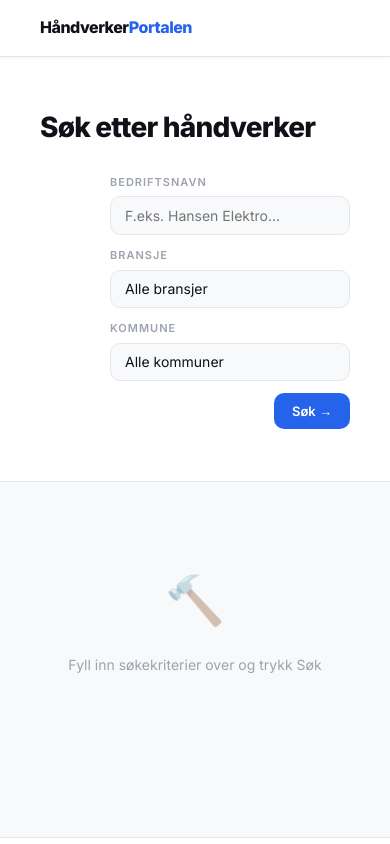
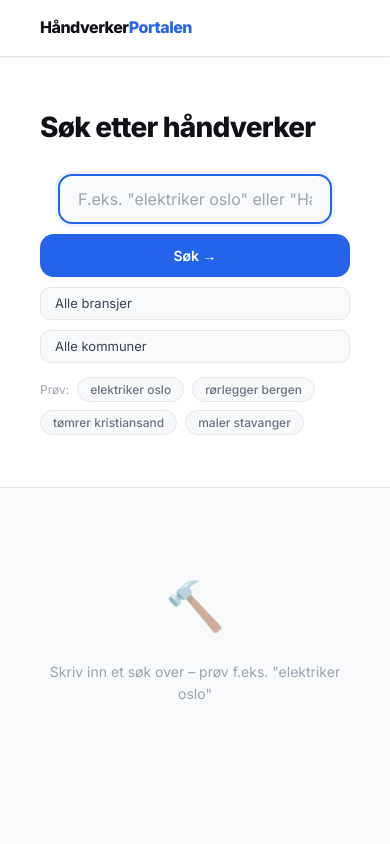
Before and after one commit to uppitmarketing/haandverkerportalen, a Next.js app: page /sok in a window 390 px wide. Shown: the top 844 px of the page. Built offline with nearby package versions, Linux system fonts and the light colour scheme.

Commit message:
Improve: smart søk med tekstparsing

```diff
--- a/pages/sok.jsx
+++ b/pages/sok.jsx
@@ -6,36 +6,88 @@ import BedriftKort from '../components/BedriftKort';
 import { NAERINGSKODER, KOMMUNER, sokBedrifter } from '../lib/db';
 import styles from '../styles/Sok.module.css';
 
+// Søkeord som matcher bransjer
+const BRANSJE_SOKEORD = {
+  'elektriker': '43.210', 'elektro': '43.210', 'elektrisk': '43.210',
+  'rørlegger': '43.221', 'rorlegger': '43.221', 'vvs': '43.221', 'rør': '43.221',
+  'tømrer': '43.320', 'tomrer': '43.320', 'snekker': '43.320', 'tømrere': '43.320',
+  'maler': '43.340', 'malerfirma': '43.340', 'glass': '43.340', 'glassmester': '43.340',
+  'byggmester': '41.000', 'bygg': '41.000', 'byggefirma': '41.000', 'entreprenør': '41.000',
+  'taklegger': '43.910', 'tak': '43.910', 'taket': '43.910',
+  'gulvlegger': '43.330', 'gulv': '43.330', 'parkett': '43.330',
+  'grunnarbeid': '43.120', 'graving': '43.120', 'grunnentreprenør': '43.120',
+};
+
+function parseFrektekst(tekst) {
+  if (!tekst) return { navn: '', naeringskode: '', kommunenummer: '' };
+
+  const ord = tekst.toLowerCase().trim().split(/\s+/);
+  let funnetKode = '';
+  let funnetKommune = '';
+  const gjenværendeOrd = [];
+
+  for (const ord_item of ord) {
+    // Sjekk bransje
+    if (!funnetKode && BRANSJE_SOKEORD[ord_item]) {
+      funnetKode = BRANSJE_SOKEORD[ord_item];
+      continue;
+    }
+    // Sjekk kommune
+    const kommune = KOMMUNER.find(k =>
+      k.navn.toLowerCase() === ord_item ||
+      k.slug === ord_item ||
+      k.navn.toLowerCase().replace(/\s/g, '') === ord_item
+    );
+    if (!funnetKommune && kommune) {
+      funnetKommune = kommune.nummer;
+      continue;
+    }
+    gjenværendeOrd.push(ord_item);
+  }
+
+  return {
+    naeringskode: funnetKode,
+    kommunenummer: funnetKommune,
+    navn: gjenværendeOrd.join(' '),
+  };
+}
+
 export default function SokSide() {
   const router = useRouter();
-  const { navn, kode, kommune } = router.query;
+  const { q, kode, kommune } = router.query;
 
+  const [query, setQuery] = useState('');
+  const [kodeInput, setKodeInput] = useState('');
+  const [kommuneInput, setKommuneInput] = useState('');
   const [resultater, setResultater] = useState([]);
   const [laster, setLaster] = useState(false);
   const [sokt, setSokt] = useState(false);
-
-  const [navnInput, setNavnInput] = useState('');
-  const [kodeInput, setKodeInput] = useState('');
-  const [kommuneInput, setKommuneInput] = useState('');
+  const [parsed, setParsed] = useState(null);
 
   useEffect(() => {
     if (!router.isReady) return;
-    if (navn) setNavnInput(navn);
+    if (q) setQuery(q);
     if (kode) setKodeInput(kode);
     if (kommune) setKommuneInput(kommune);
-    if (navn || kode || kommune) {
-      utforSok({ navn, kode, kommune });
+    if (q || kode || kommune) {
+      utforSok(q || '', kode || '', kommune || '');
     }
-  }, [router.isReady, navn, kode, kommune]);
+  }, [router.isReady]);
 
-  async function utforSok(params) {
+  async function utforSok(q_val, kode_val, kommune_val) {
     setLaster(true);
     setSokt(true);
+
+    // Parse fritekst
+    const p = parseFrektekst(q_val);
+    setParsed(p);
+
     const data = await sokBedrifter({
-      navn: params.navn || '',
-      naeringskode: params.kode || '',
-      kommunenummer: params.kommune || '',
+      navn: p.navn || '',
+      naeringskode: kode_val || p.naeringskode || '',
+      kommunenummer: kommune_val || p.kommunenummer || '',
     });
+
     setResultater(data);
     setLaster(false);
   }
@@ -45,12 +97,20 @@ export default function SokSide() {
     router.push({
       pathname: '/sok',
       query: {
-        ...(navnInput && { navn: navnInput }),
+        ...(query && { q: query }),
         ...(kodeInput && { kode: kodeInput }),
         ...(kommuneInput && { kommune: kommuneInput }),
       }
-    });
+    }, undefined, { shallow: false });
+    utforSok(query, kodeInput, kommuneInput);
   }
+
+  const funnetBransje = parsed?.naeringskode
+    ? NAERINGSKODER.find(n => n.kode === parsed.naeringskode)
+    : null;
+  const funnetKommune = parsed?.kommunenummer
+    ? KOMMUNER.find(k => k.nummer === parsed.kommunenummer)
+    : null;
 
   return (
     <Layout
@@ -61,44 +121,75 @@ export default function SokSide() {
         <div className="container">
           <h1 className={styles.title}>Søk etter håndverker</h1>
           <form onSubmit={handleSubmit} className={styles.searchForm}>
-            <div className={styles.fields}>
-              <div className={styles.field}>
-                <label>Bedriftsnavn</label>
+            <div className={styles.mainField}>
               <input
                 type="text"
-                  placeholder="F.eks. Hansen Elektro..."
-                  value={navnInput}
-                  onChange={e => setNavnInput(e.target.value)}
+                className={styles.mainInput}
+                placeholder='F.eks. "elektriker oslo" eller "Hansen Elektro"'
+                value={query}
+                onChange={e => setQuery(e.target.value)}
+                autoFocus
               />
+              <button type="submit" className={`btn btn--primary ${styles.searchBtn}`}>
+                Søk →
+              </button>
             </div>
-              <div className={styles.field}>
-                <label>Bransje</label>
-                <select value={kodeInput} onChange={e => setKodeInput(e.target.value)}>
+
+            <div className={styles.filters}>
+              <select
+                className={styles.filterSelect}
+                value={kodeInput}
+                onChange={e => setKodeInput(e.target.value)}
+              >
                 <option value="">Alle bransjer</option>
                 {NAERINGSKODER.map(n => (
                   <option key={n.kode} value={n.kode}>{n.icon} {n.visningsnavn}</option>
                 ))}
               </select>
-              </div>
-              <div className={styles.field}>
-                <label>Kommune</label>
-                <select value={kommuneInput} onChange={e => setKommuneInput(e.target.value)}>
+              <select
+                className={styles.filterSelect}
+                value={kommuneInput}
+                onChange={e => setKommuneInput(e.target.value)}
+              >
                 <option value="">Alle kommuner</option>
                 {KOMMUNER.map(k => (
                   <option key={k.nummer} value={k.nummer}>{k.navn}</option>
                 ))}
               </select>
             </div>
+          </form>
+
+          <div className={styles.eksempler}>
+            <span>Prøv:</span>
+            {['elektriker oslo', 'rørlegger bergen', 'tømrer kristiansand', 'maler stavanger'].map(s => (
+              <button
+                key={s}
+                className={styles.exChip}
+                onClick={() => {
+                  setQuery(s);
+                  utforSok(s, '', '');
+                  router.push({ pathname: '/sok', query: { q: s } });
+                }}
+              >
+                {s}
+              </button>
+            ))}
           </div>
-            <button type="submit" className="btn btn--primary">Søk →</button>
-          </form>
         </div>
       </section>
 
       <div className="container">
-        {laster && (
-          <div className={styles.status}>Søker...</div>
+        {/* Vis hva som ble tolket */}
+        {sokt && !laster && parsed && (funnetBransje || funnetKommune) && (
+          <div className={styles.parsedInfo}>
+            <span>Søkte etter:</span>
+            {funnetBransje && <span className={styles.parsedTag}>{funnetBransje.icon} {funnetBransje.visningsnavn}</span>}
+            {funnetKommune && <span className={styles.parsedTag}>📍 {funnetKommune.navn}</span>}
+            {parsed.navn && <span className={styles.parsedTag}>🔤 "{parsed.navn}"</span>}
+          </div>
         )}
+
+        {laster && <div className={styles.status}>Søker...</div>}
 
         {!laster && sokt && resultater.length === 0 && (
           <div className={styles.ingenTreff}>
@@ -124,7 +215,7 @@ export default function SokSide() {
         {!sokt && (
           <div className={styles.start}>
             <div className={styles.startIcon}>🔨</div>
-            <p>Fyll inn søkekriterier over og trykk Søk</p>
+            <p>Skriv inn et søk over – prøv f.eks. "elektriker oslo"</p>
           </div>
         )}
       </div>
--- a/styles/Sok.module.css
+++ b/styles/Sok.module.css
@@ -13,69 +13,99 @@
   margin-bottom: 24px;
 }
 
-.searchForm {
+.searchForm { display: flex; flex-direction: column; gap: 10px; }
+
+.mainField {
   display: flex;
-  gap: 12px;
-  align-items: flex-end;
+  gap: 10px;
+  align-items: center;
+}
+
+.mainInput {
+  flex: 1;
+  background: var(--bg);
+  border: 2px solid var(--border);
+  color: var(--ink);
+  font-family: 'Inter', sans-serif;
+  font-size: 16px;
+  padding: 13px 18px;
+  border-radius: var(--radius-lg);
+  outline: none;
+  transition: border-color 0.15s;
+}
+
+.mainInput:focus { border-color: var(--accent); box-shadow: 0 0 0 3px rgba(37,99,235,0.08); }
+.mainInput::placeholder { color: var(--muted); }
+
+.searchBtn { padding: 13px 24px; font-size: 14px; border-radius: var(--radius-lg); }
+
+.filters { display: flex; gap: 10px; }
+
+.filterSelect {
+  background: var(--bg);
+  border: 1.5px solid var(--border);
+  color: var(--ink-2);
+  font-family: 'Inter', sans-serif;
+  font-size: 13px;
+  padding: 8px 14px;
+  border-radius: var(--radius);
+  outline: none;
+  appearance: none;
+  cursor: pointer;
+  min-width: 160px;
+  transition: border-color 0.15s;
+}
+
+.filterSelect:focus { border-color: var(--accent); }
+
+.eksempler {
+  display: flex;
+  align-items: center;
+  gap: 8px;
+  margin-top: 14px;
+  flex-wrap: wrap;
+  font-size: 12px;
+  color: var(--muted);
+}
+
+.exChip {
+  background: var(--bg);
+  border: 1px solid var(--border);
+  color: var(--ink-3);
+  font-family: 'Inter', sans-serif;
+  font-size: 12px;
+  font-weight: 500;
+  padding: 4px 12px;
+  border-radius: 20px;
+  cursor: pointer;
+  transition: all 0.15s;
+}
+
+.exChip:hover { border-color: var(--accent); color: var(--accent); background: var(--accent-lt); }
+
+.parsedInfo {
+  display: flex;
+  align-items: center;
+  gap: 8px;
+  padding: 16px 0 4px;
+  font-size: 13px;
+  color: var(--muted);
   flex-wrap: wrap;
 }
 
-.fields {
-  display: grid;
-  grid-template-columns: 2fr 1fr 1fr;
-  gap: 12px;
-  flex: 1;
+.parsedTag {
+  background: var(--accent-lt);
+  color: var(--accent);
+  font-size: 12px;
+  font-weight: 600;
+  padding: 4px 10px;
+  border-radius: 20px;
 }
 
-.field {
-  display: flex;
-  flex-direction: column;
-  gap: 5px;
-}
+.status { padding: 48px 0; text-align: center; color: var(--muted); font-size: 14px; }
 
-.field label {
-  font-size: 11px;
-  font-weight: 600;
-  letter-spacing: 1px;
-  text-transform: uppercase;
-  color: var(--muted);
-}
-
-.field input,
-.field select {
-  background: var(--bg);
-  border: 1.5px solid var(--border);
-  color: var(--ink);
-  font-family: 'Inter', sans-serif;
-  font-size: 14px;
-  padding: 10px 14px;
-  border-radius: var(--radius);
-  outline: none;
-  appearance: none;
-  transition: border-color 0.15s;
-}
-
-.field input:focus,
-.field select:focus {
-  border-color: var(--accent);
-}
-
-.status {
-  padding: 48px 0;
-  text-align: center;
-  color: var(--muted);
-  font-size: 14px;
-}
-
-.treffHeader {
-  padding: 24px 0 16px;
-}
-
-.antall {
-  font-size: 13px;
-  font-weight: 600;
-  color: var(--muted);
-}
+.treffHeader { padding: 20px 0 14px; }
+.antall { font-size: 13px; font-weight: 600; color: var(--muted); }
 
 .grid {
   display: grid;
@@ -84,46 +114,19 @@
   padding-bottom: 64px;
 }
 
-.ingenTreff {
+.ingenTreff, .start {
   text-align: center;
   padding: 80px 0;
   color: var(--muted);
 }
 
-.ingenIcon {
-  font-size: 48px;
-  margin-bottom: 16px;
-}
-
-.ingenTreff h2 {
-  font-size: 20px;
-  font-weight: 700;
-  color: var(--ink);
-  margin-bottom: 8px;
-}
-
-.ingenTreff p {
-  font-size: 14px;
-}
-
-.start {
-  text-align: center;
-  padding: 80px 0;
-  color: var(--muted);
-}
-
-.startIcon {
-  font-size: 48px;
-  margin-bottom: 16px;
-  opacity: 0.4;
-}
-
-.start p {
-  font-size: 14px;
-}
+.ingenIcon, .startIcon { font-size: 48px; margin-bottom: 16px; opacity: 0.5; }
+.ingenTreff h2 { font-size: 20px; font-weight: 700; color: var(--ink); margin-bottom: 8px; }
+.ingenTreff p, .start p { font-size: 14px; }
 
 @media (max-width: 768px) {
-  .fields { grid-template-columns: 1fr; }
-  .searchForm { flex-direction: column; }
+  .filters { flex-direction: column; }
   .grid { grid-template-columns: 1fr; }
+  .mainField { flex-direction: column; }
+  .searchBtn { width: 100%; justify-content: center; }
 }
```
Lines whose indentation alone changed are shown as unchanged.
